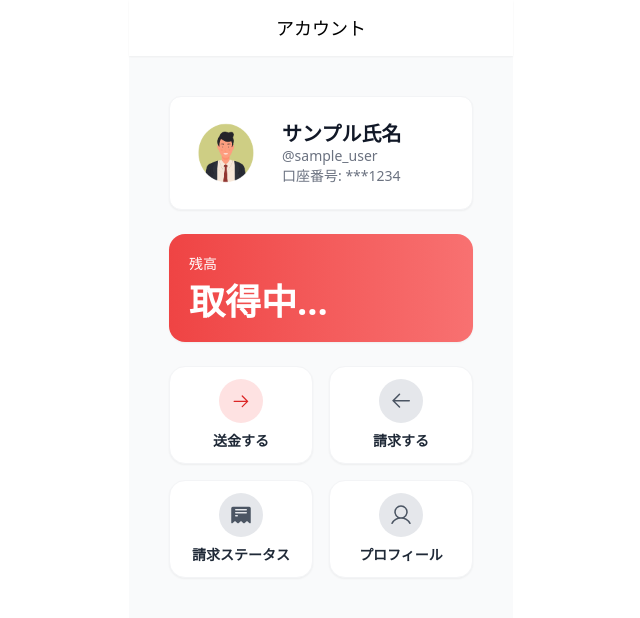
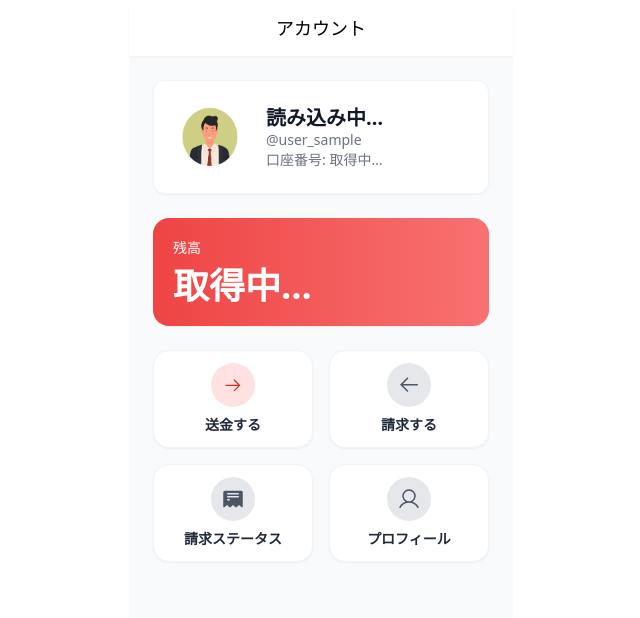
Before and after one commit to deraryo4559/GroupeF, a React (Vite) app in the folder front/: page / in a window 1280 px wide. Shown: the top 618 px of the page, without its empty margins (319-959 px from the left). Built offline with nearby package versions, Linux system fonts and the light colour scheme; no server answers.

Commit message:
TOP修正中

```diff
--- a/front/src/pages/Top.jsx
+++ b/front/src/pages/Top.jsx
@@ -13,6 +13,7 @@ const Top = () => {
   const [avatarPath, setAvatarPath] = useState("/images/human1.png");
   const [accountNumber, setAccountNumber] = useState("取得中…");
   const [balance, setBalance] = useState("取得中…");
+  const [userId, setUserId] = useState("");
 
 
   // --- ユーザー情報取得 ---
@@ -32,6 +33,7 @@ const Top = () => {
           if (user1) {
             setUserName(user1.name);
             setAvatarPath(user1.avatar_path || "/images/human1.png");
+            setUserId(user1.user_id);
           }
         }
       })
@@ -49,7 +51,12 @@ const Top = () => {
         if (Array.isArray(data)) {
           const acc1 = data.find(a => Number(a.user_id) === Number(TARGET_USER_ID));
           if (acc1) {
-          setAccountNumber(acc1.account_number);
+            // 口座番号を表示用に加工（最後の4桁だけ表示）
+            const maskedNumber = acc1.account_number ?
+              `***${acc1.account_number.slice(-4)}` :
+              "***1234";
+
+            setAccountNumber(maskedNumber);
             // Balance は数値前提なので数値に直してからセット
             setBalance(Number(acc1.balance));
           }
@@ -61,23 +68,23 @@ const Top = () => {
   }, []);
 
   return (
-        <div className="flex justify-center">
-            <div className="max-w-sm w-full p-6 flex flex-col justify-center bg-gray-50">
-
+    <div className="flex justify-center min-h-screen bg-white">
+      <div className="max-w-sm w-full flex flex-col">
         {/* ヘッダー */}
         <Header title="アカウント" showBackButton={false} />
 
-                {/* メインコンテンツ */}
-                <main className="p-4 space-y-6 flex-grow">
+        {/* メインコンテンツ - 背景グレーの範囲 */}
+        <main className="flex-grow bg-gray-50 p-6">
+          <div className="space-y-6">
             {/* ユーザー情報 */}
             <section className="flex items-center gap-4 bg-white p-4 rounded-xl shadow-sm border border-gray-100">
               <div className="bg-center bg-no-repeat aspect-square bg-cover rounded-full h-20 w-20 shrink-0"
-                            style={{ backgroundImage: `url("/images/human1.png")` }}>
+                style={{ backgroundImage: `url(${avatarPath})` }}>
               </div>
               <div>
-                            <p className="text-gray-900 text-xl font-bold leading-tight">サンプル氏名</p>
-                            <p className="text-gray-500 text-sm">@sample_user</p>
-                            <p className="text-gray-500 text-sm">口座番号: ***1234</p>
+                <p className="text-gray-900 text-xl font-bold leading-tight">{userName}</p>
+                <p className="text-gray-500 text-sm">@user_{userId || "sample"}</p>
+                <p className="text-gray-500 text-sm">口座番号: {accountNumber}</p>
               </div>
             </section>
 
@@ -121,6 +128,7 @@ const Top = () => {
                 onClick={() => alert('準備中')}
               />
             </section>
+          </div>
         </main>
       </div>
     </div>
```
Lines whose indentation alone changed are shown as unchanged.
